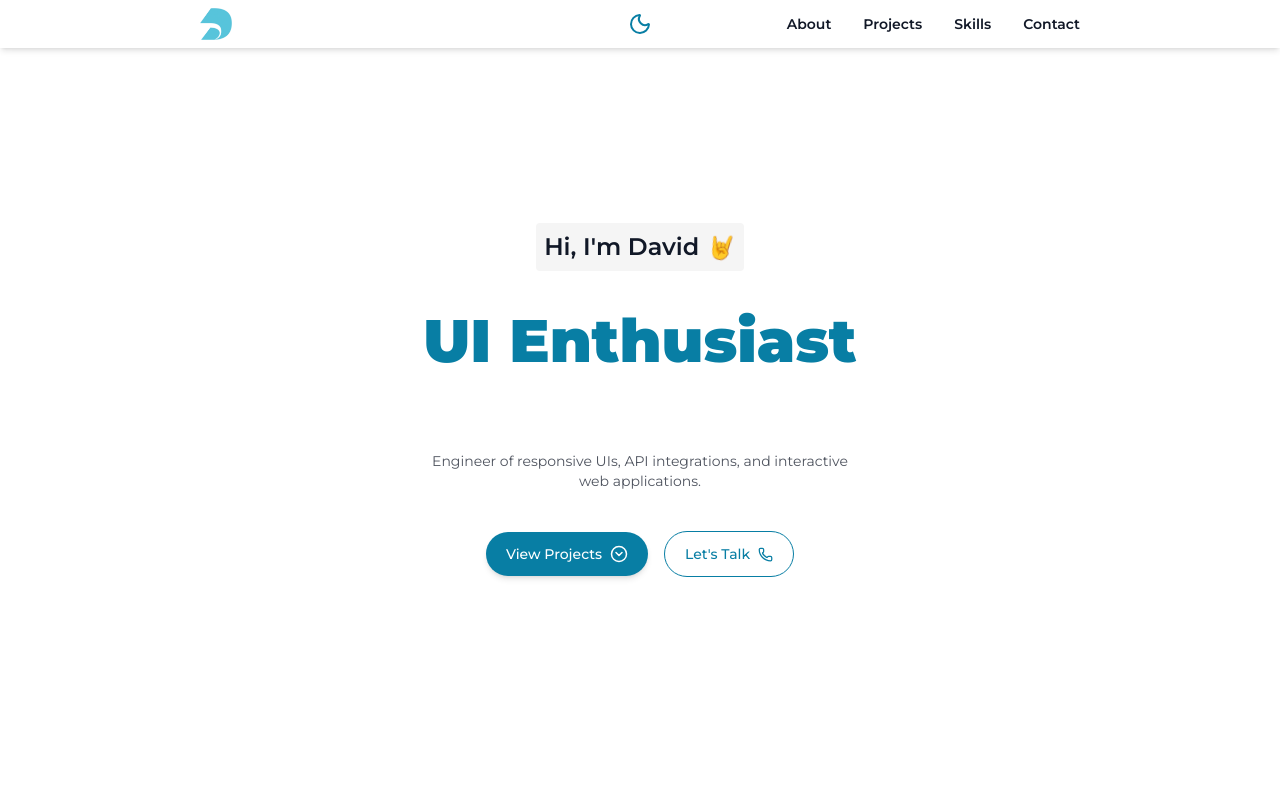
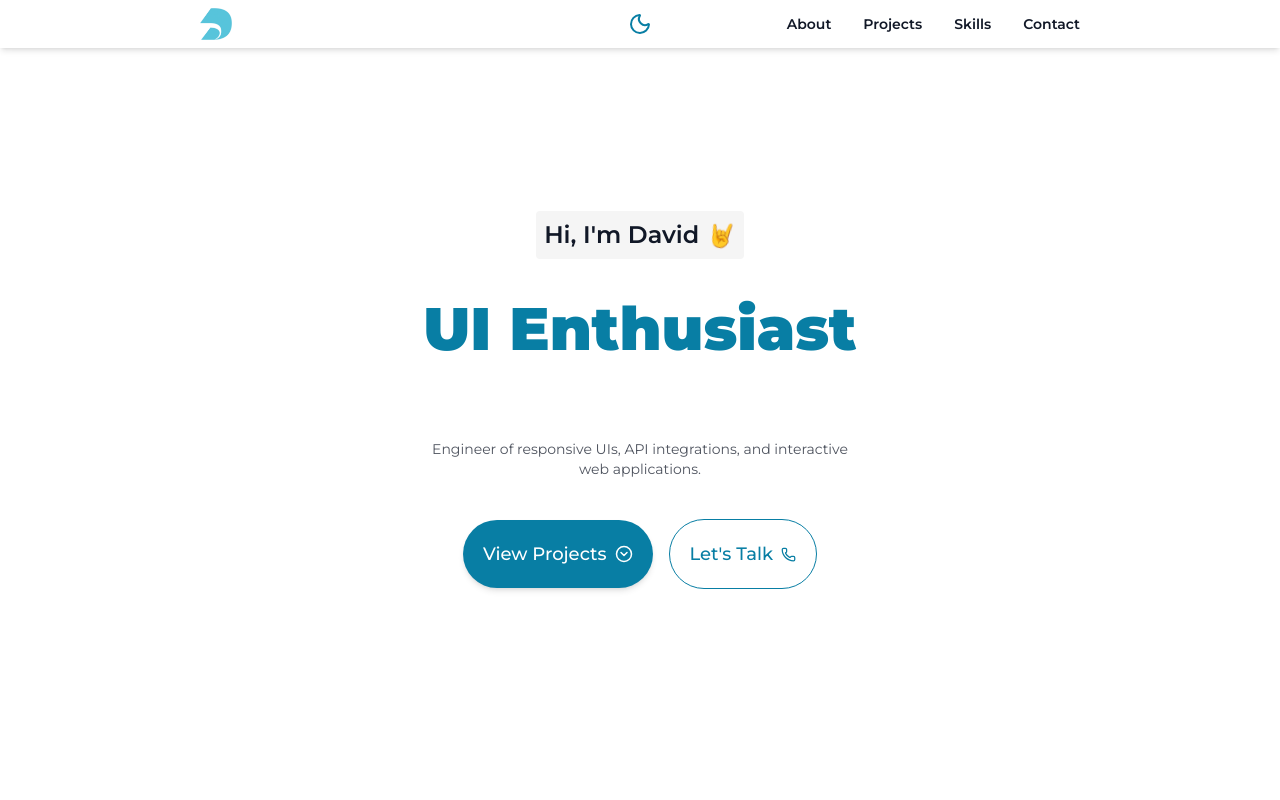
Before and after one commit to davidalfarero/davidalfarero-portfolio, a React (Vite) app: page / in a window 1280 px wide. Shown: the top 800 px of the page. Built offline with nearby package versions, Linux system fonts and the light colour scheme.

Commit message:
fix: resolve React console warnings and tweak hero section button
- Corrected `autoComplete` casing in form fields
- Fixed typo in `className` prop (was `classsName`)
- Updated hero section button style for improved UI/UX

```diff
--- a/src/components/ContactSection.jsx
+++ b/src/components/ContactSection.jsx
@@ -48,7 +48,7 @@ export const ContactSection = () => {
   };
 
   return (
-    <section id="contact" classsName="p-2">
+    <section id="contact" className="p-2">
       <div className="section-container">
         <h2 className="section-title">Connect With <span className="text-accent">Me</span></h2>
         <p className="section-description mb-10 md:mb-20">Got a project or idea you'd like to share? I'd love to hear from you and see how we can collaborate.</p>
@@ -118,7 +118,7 @@ export const ContactSection = () => {
                 name="name"
                 placeholder="Name"
                 required
-                autocomplete="off"
+                autoComplete="off"
                 className="p-2 rounded bg-input placeholder-alter-font border border-line mb-5 focus:outline-none focus:border-accent"
               />
 
@@ -128,7 +128,7 @@ export const ContactSection = () => {
                 name="email"
                 placeholder="example@mail.com"
                 required
-                autocomplete="off"
+                autoComplete="off"
                 className="p-2 rounded bg-input placeholder-alter-font border border-line mb-5 focus:outline-none focus:border-accent"
               />
 
--- a/src/index.css
+++ b/src/index.css
@@ -75,11 +75,11 @@
   }
 
   .main-btn {
-    @apply inline-flex items-center gap-2 text-sm font-medium text-white bg-accent px-5 py-3 rounded-full shadow-md transition hover:scale-105 hover:shadow-lg focus:outline-none focus:ring-2 focus:ring-offset-2 focus:ring-accent/50;
+    @apply inline-flex items-center gap-2 text-lg font-medium text-white bg-accent p-5 rounded-full shadow-md transition hover:scale-105 hover:shadow-lg focus:outline-none focus:ring-2 focus:ring-offset-2 focus:ring-accent/50;
   }
 
   .secondary-btn {
-    @apply inline-flex items-center gap-2 text-sm font-medium text-accent border border-accent px-5 py-3 rounded-full transition hover:scale-105 hover:bg-accent/10 focus:outline-none focus:ring-2 focus:ring-offset-2 focus:ring-accent/30;
+    @apply inline-flex items-center gap-2 text-lg font-medium text-accent border border-accent p-5 rounded-full transition hover:scale-105 hover:bg-accent/10 focus:outline-none focus:ring-2 focus:ring-offset-2 focus:ring-accent/30;
   }
 
   .section-container {
```
